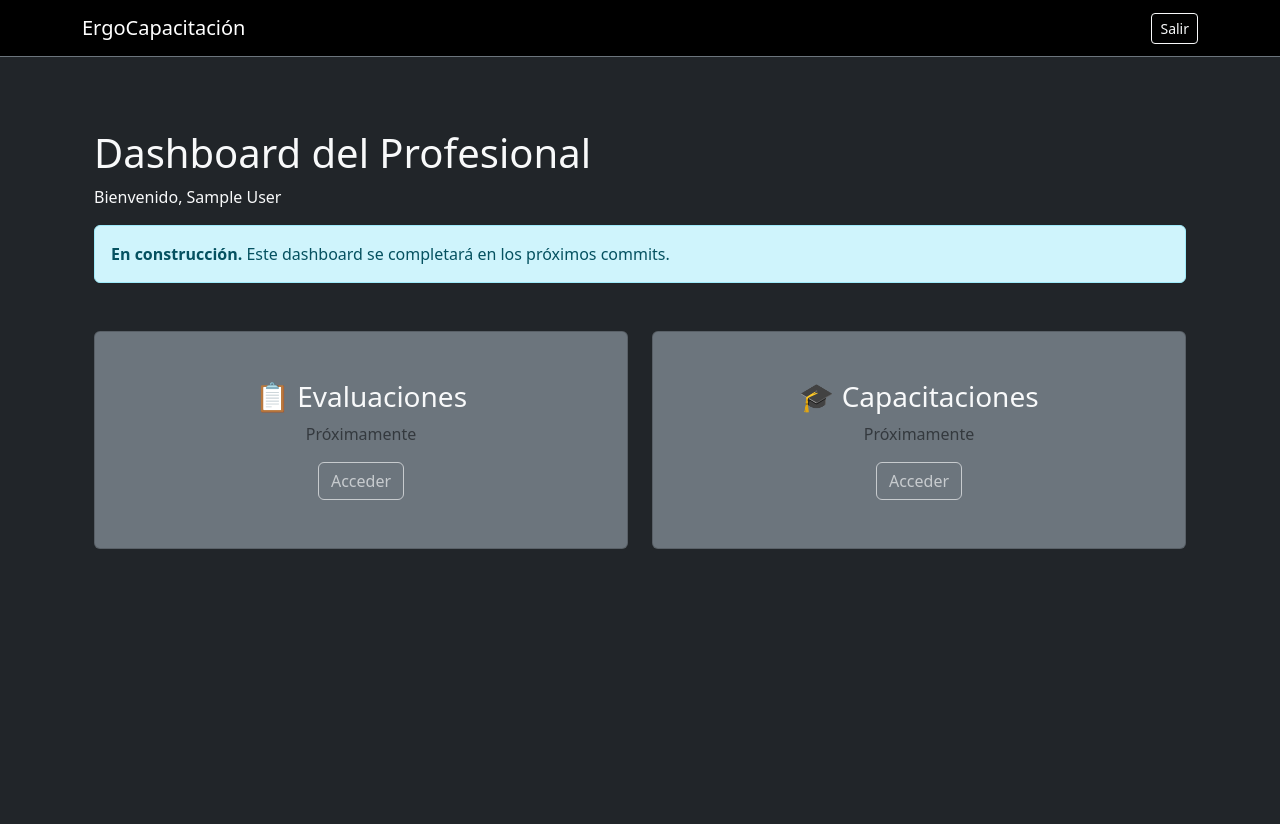
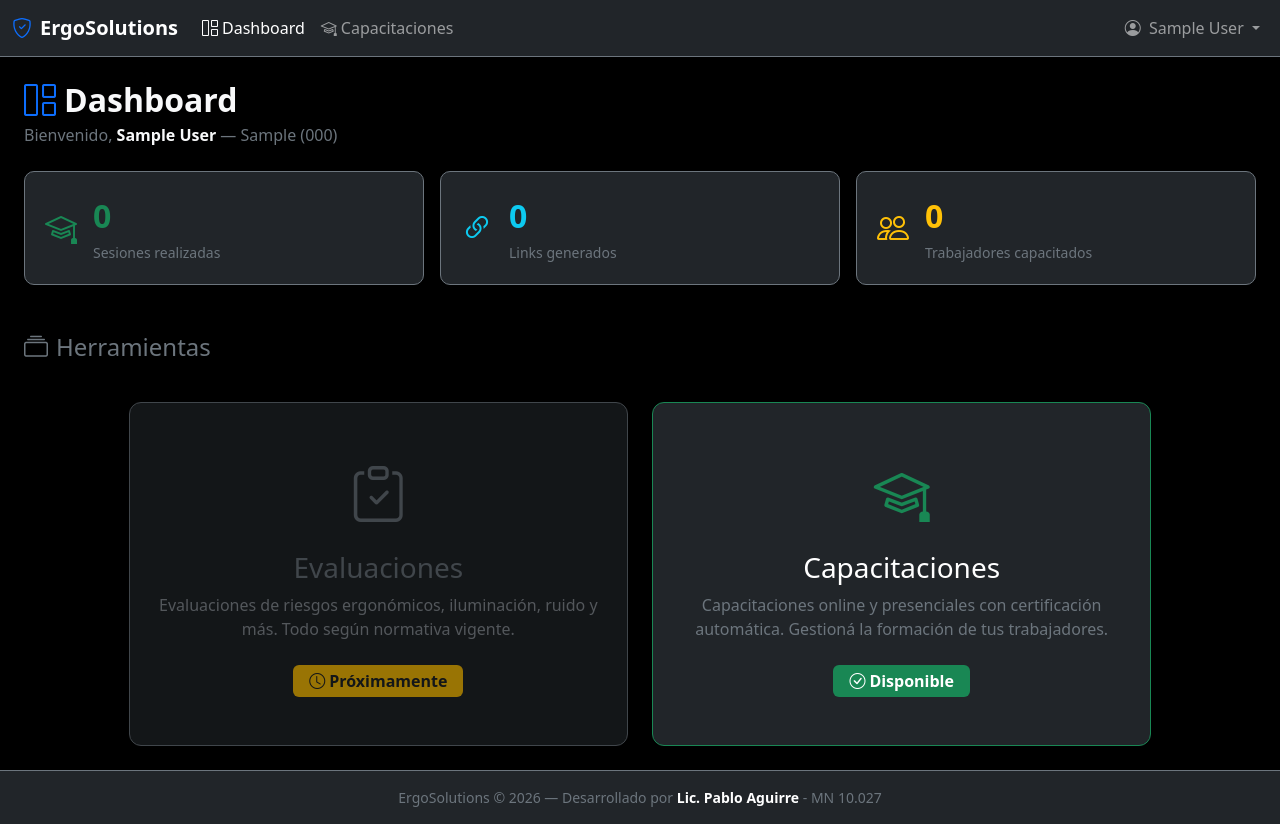
Before and after one commit to praguirre/ergocapacitacion, a Django app: page /dashboard/ in a window 1280 px wide. Before the commit the page ends 549 px from the top, so only its background shows below. Run offline with Django 5.2, Linux system fonts and the light colour scheme; a user stored in the database is signed in; tables that the repository leaves empty hold one stand-in row (values such as "Sample post"); parts of the project's set-up code (start-up, migrations or seed data) failed here and were passed over; some libraries are stand-ins or nearby versions.

Commit message:
Commit 15: Dashboard principal con selector Evaluaciones/Capacitaciones
- Template base para área de profesionales (base_dashboard.html)
- Estilos dashboard.css para cards, stats y breadcrumbs
- Dashboard con cards de Evaluaciones y Capacitaciones
- Evaluaciones desactivado con badge 'Próximamente'
- Capacitaciones activo (placeholder link hasta Commit 16)
- Navbar profesional con dropdown (perfil, logout)
- Stats placeholder (sesiones, links, trabajadores)
- Información del usuario logueado (nombre, profesión, matrícula)

```diff
--- a/apps/dashboard/views.py
+++ b/apps/dashboard/views.py
@@ -1,10 +1,11 @@
 # apps/dashboard/views.py
 # ============================================================================
-# COMMIT 11: Vistas placeholder para dashboard (se completan en Fase 3)
+# COMMIT 15: Dashboard principal de profesionales
 # ============================================================================
 
+from django.contrib.auth.decorators import login_required
 from django.shortcuts import render
-from django.contrib.auth.decorators import login_required
+
 from apps.accounts.decorators import professional_required
 
 
@@ -13,19 +14,22 @@ from apps.accounts.decorators import professional_required
 def home(request):
     """
     Dashboard principal del profesional.
-    Muestra selector de Evaluaciones / Capacitaciones.
+    Muestra selector de Evaluaciones / Capacitaciones y stats basicas.
     """
-    # Placeholder - se completa en Commit 15
+    # Stats placeholder - se completan en commits posteriores
+    stats = {
+        "capacitaciones_total": 0,
+        "links_generados": 0,
+        "trabajadores_capacitados": 0,
+    }
+
     return render(request, "dashboard/home.html", {
-        "user": request.user,
+        "stats": stats,
     })
 
 
 @login_required
 @professional_required
 def profile(request):
-    """Perfil del profesional."""
-    # Placeholder - se completa en Commit 26
-    return render(request, "dashboard/profile.html", {
-        "user": request.user,
-    })
+    """Perfil del profesional (placeholder - se completa en Commit 26)."""
+    return render(request, "dashboard/profile.html")
--- /dev/null
+++ b/static/css/dashboard.css
@@ -0,0 +1,108 @@
+/* static/css/dashboard.css */
+/* ============================================================================
+   COMMIT 15: Estilos para el area de profesionales
+   ============================================================================ */
+
+/* Cards del dashboard */
+.dashboard-card {
+    transition: transform 0.2s ease, box-shadow 0.2s ease;
+    border-radius: 12px;
+    overflow: hidden;
+}
+
+.dashboard-card:hover:not(.disabled-card) {
+    transform: translateY(-4px);
+    box-shadow: 0 8px 25px rgba(0, 0, 0, 0.3);
+}
+
+.dashboard-card .card-icon {
+    font-size: 3.5rem;
+    margin-bottom: 1rem;
+}
+
+.dashboard-card.disabled-card {
+    opacity: 0.6;
+    cursor: not-allowed;
+}
+
+.dashboard-card.disabled-card .card-body {
+    pointer-events: none;
+}
+
+/* Cards de capacitaciones */
+.training-card {
+    transition: transform 0.2s ease, box-shadow 0.2s ease;
+    border-radius: 12px;
+    cursor: pointer;
+}
+
+.training-card:hover:not(.disabled-card) {
+    transform: translateY(-4px);
+    box-shadow: 0 8px 25px rgba(0, 0, 0, 0.3);
+}
+
+.training-card .card-icon {
+    width: 64px;
+    height: 64px;
+    border-radius: 12px;
+    display: flex;
+    align-items: center;
+    justify-content: center;
+    font-size: 1.8rem;
+    margin-bottom: 1rem;
+}
+
+/* Selector de modalidad */
+.modality-card {
+    transition: all 0.3s ease;
+    border-radius: 12px;
+    cursor: pointer;
+    border: 2px solid transparent;
+}
+
+.modality-card:hover {
+    transform: translateY(-4px);
+    box-shadow: 0 8px 25px rgba(0, 0, 0, 0.3);
+}
+
+.modality-card.presencial:hover {
+    border-color: #ffc107;
+}
+
+.modality-card.online:hover {
+    border-color: #0d6efd;
+}
+
+/* Stats cards */
+.stat-card {
+    border-radius: 10px;
+    padding: 1.25rem;
+}
+
+.stat-card .stat-number {
+    font-size: 2rem;
+    font-weight: 700;
+}
+
+/* Breadcrumb custom */
+.breadcrumb-dark {
+    background: transparent;
+    padding: 0;
+}
+
+.breadcrumb-dark .breadcrumb-item a {
+    color: #6c757d;
+    text-decoration: none;
+}
+
+.breadcrumb-dark .breadcrumb-item a:hover {
+    color: #adb5bd;
+}
+
+.breadcrumb-dark .breadcrumb-item.active {
+    color: #f8f9fa;
+}
+
+.breadcrumb-dark .breadcrumb-item + .breadcrumb-item::before {
+    color: #6c757d;
+}
--- /dev/null
+++ b/templates/base_dashboard.html
@@ -0,0 +1,94 @@
+{% load static %}
+<!DOCTYPE html>
+<html lang="es" data-bs-theme="dark">
+<head>
+    <meta charset="UTF-8">
+    <meta name="viewport" content="width=device-width, initial-scale=1.0">
+    <title>{% block title %}Dashboard - ErgoSolutions{% endblock %}</title>
+
+    <!-- Bootstrap 5 CSS -->
+    <link href="https://cdn.jsdelivr.net/npm/bootstrap@5.3.0/dist/css/bootstrap.min.css" rel="stylesheet">
+    <!-- Bootstrap Icons -->
+    <link href="https://cdn.jsdelivr.net/npm/bootstrap-icons@1.11.0/font/bootstrap-icons.css" rel="stylesheet">
+    <!-- Custom CSS -->
+    <link rel="stylesheet" href="{% static 'css/dashboard.css' %}">
+    {% block extra_css %}{% endblock %}
+</head>
+<body class="bg-black text-light min-vh-100 d-flex flex-column">
+
+    <!-- ============================== NAVBAR ============================== -->
+    <nav class="navbar navbar-expand-lg navbar-dark bg-dark border-bottom border-secondary">
+        <div class="container-fluid">
+            <a class="navbar-brand fw-bold" href="{% url 'dashboard:home' %}">
+                <i class="bi bi-shield-check text-primary me-2"></i>ErgoSolutions
+            </a>
+            <button class="navbar-toggler" type="button" data-bs-toggle="collapse" data-bs-target="#dashboardNav">
+                <span class="navbar-toggler-icon"></span>
+            </button>
+
+            <div class="collapse navbar-collapse" id="dashboardNav">
+                <ul class="navbar-nav me-auto mb-2 mb-lg-0">
+                    <li class="nav-item">
+                        <a class="nav-link {% if request.resolver_match.url_name == 'home' %}active{% endif %}"
+                           href="{% url 'dashboard:home' %}">
+                            <i class="bi bi-grid-1x2 me-1"></i>Dashboard
+                        </a>
+                    </li>
+                    <li class="nav-item">
+                        <a class="nav-link" href="#">
+                            <i class="bi bi-mortarboard me-1"></i>Capacitaciones
+                        </a>
+                    </li>
+                </ul>
+
+                <ul class="navbar-nav ms-auto">
+                    <li class="nav-item dropdown">
+                        <a class="nav-link dropdown-toggle" href="#" role="button"
+                           data-bs-toggle="dropdown" aria-expanded="false">
+                            <i class="bi bi-person-circle me-1"></i>
+                            {{ request.user.display_name }}
+                        </a>
+                        <ul class="dropdown-menu dropdown-menu-end dropdown-menu-dark">
+                            <li>
+                                <a class="dropdown-item" href="{% url 'dashboard:profile' %}">
+                                    <i class="bi bi-person me-2"></i>Mi Perfil
+                                </a>
+                            </li>
+                            <li><hr class="dropdown-divider"></li>
+                            <li>
+                                <form method="post" action="{% url 'accounts_professional:professional_logout' %}">
+                                    {% csrf_token %}
+                                    <button type="submit" class="dropdown-item text-danger">
+                                        <i class="bi bi-box-arrow-right me-2"></i>Cerrar sesión
+                                    </button>
+                                </form>
+                            </li>
+                        </ul>
+                    </li>
+                </ul>
+            </div>
+        </div>
+    </nav>
+
+    <!-- ========================= CONTENIDO PRINCIPAL ========================= -->
+    {% include "includes/messages.html" %}
+
+    <main class="flex-grow-1">
+        {% block content %}{% endblock %}
+    </main>
+
+    <!-- ============================== FOOTER ============================== -->
+    <footer class="bg-dark border-top border-secondary py-3 mt-auto">
+        <div class="container-fluid">
+            <p class="text-secondary text-center mb-0 small">
+                ErgoSolutions &copy; 2026 — Desarrollado por
+                <strong class="text-white">Lic. Pablo Aguirre</strong> - MN 10.027
+            </p>
+        </div>
+    </footer>
+
+    <!-- Bootstrap JS -->
+    <script src="https://cdn.jsdelivr.net/npm/bootstrap@5.3.0/dist/js/bootstrap.bundle.min.js"></script>
+    {% block extra_js %}{% endblock %}
+</body>
+</html>
--- a/templates/dashboard/home.html
+++ b/templates/dashboard/home.html
@@ -1,33 +1,121 @@
-{% extends "base.html" %}
+{% extends "base_dashboard.html" %}
+
+{% block title %}Dashboard - ErgoSolutions{% endblock %}
 
 {% block content %}
-<div class="container py-5">
-    <h1>Dashboard del Profesional</h1>
-    <p>Bienvenido, {{ user.display_name|default:user.email }}</p>
+<div class="container-fluid py-4 px-4">
 
-    <div class="alert alert-info">
-        <strong>En construcción.</strong> Este dashboard se completará en los próximos commits.
+    <!-- Encabezado -->
+    <div class="row mb-4">
+        <div class="col">
+            <h2 class="fw-bold mb-1">
+                <i class="bi bi-grid-1x2 me-2 text-primary"></i>Dashboard
+            </h2>
+            <p class="text-secondary mb-0">
+                Bienvenido, <strong class="text-light">{{ request.user.display_name }}</strong>
+                {% if request.user.profession %}
+                    — {{ request.user.profession }}
+                    {% if request.user.license_number %}
+                        ({{ request.user.license_number }})
+                    {% endif %}
+                {% endif %}
+            </p>
+        </div>
     </div>
 
-    <div class="row g-4 mt-4">
-        <div class="col-md-6">
-            <div class="card bg-secondary text-light">
-                <div class="card-body text-center py-5">
-                    <h3>📋 Evaluaciones</h3>
-                    <p class="text-muted">Próximamente</p>
-                    <button class="btn btn-outline-light" disabled>Acceder</button>
+    <!-- Stats rápidas -->
+    <div class="row g-3 mb-5">
+        <div class="col-md-4">
+            <div class="stat-card bg-dark border border-secondary">
+                <div class="d-flex align-items-center">
+                    <div class="me-3">
+                        <i class="bi bi-mortarboard text-success" style="font-size: 2rem;"></i>
+                    </div>
+                    <div>
+                        <div class="stat-number text-success">{{ stats.capacitaciones_total|default:"0" }}</div>
+                        <small class="text-secondary">Sesiones realizadas</small>
+                    </div>
                 </div>
             </div>
         </div>
-        <div class="col-md-6">
-            <div class="card bg-secondary text-light">
-                <div class="card-body text-center py-5">
-                    <h3>🎓 Capacitaciones</h3>
-                    <p class="text-muted">Próximamente</p>
-                    <button class="btn btn-outline-light" disabled>Acceder</button>
+        <div class="col-md-4">
+            <div class="stat-card bg-dark border border-secondary">
+                <div class="d-flex align-items-center">
+                    <div class="me-3">
+                        <i class="bi bi-link-45deg text-info" style="font-size: 2rem;"></i>
+                    </div>
+                    <div>
+                        <div class="stat-number text-info">{{ stats.links_generados|default:"0" }}</div>
+                        <small class="text-secondary">Links generados</small>
+                    </div>
+                </div>
+            </div>
+        </div>
+        <div class="col-md-4">
+            <div class="stat-card bg-dark border border-secondary">
+                <div class="d-flex align-items-center">
+                    <div class="me-3">
+                        <i class="bi bi-people text-warning" style="font-size: 2rem;"></i>
+                    </div>
+                    <div>
+                        <div class="stat-number text-warning">{{ stats.trabajadores_capacitados|default:"0" }}</div>
+                        <small class="text-secondary">Trabajadores capacitados</small>
+                    </div>
                 </div>
             </div>
         </div>
     </div>
+
+    <!-- Selector principal -->
+    <div class="row mb-4">
+        <div class="col">
+            <h4 class="text-secondary mb-3">
+                <i class="bi bi-collection me-2"></i>Herramientas
+            </h4>
+        </div>
+    </div>
+
+    <div class="row g-4 justify-content-center">
+        <!-- Card EVALUACIONES (desactivado) -->
+        <div class="col-md-6 col-lg-5">
+            <div class="card dashboard-card disabled-card bg-dark border-secondary h-100">
+                <div class="card-body text-center py-5 px-4">
+                    <div class="card-icon text-secondary">
+                        <i class="bi bi-clipboard-check"></i>
+                    </div>
+                    <h3 class="card-title text-secondary">Evaluaciones</h3>
+                    <p class="card-text text-muted mb-4">
+                        Evaluaciones de riesgos ergonómicos, iluminación, ruido y más.
+                        Todo según normativa vigente.
+                    </p>
+                    <span class="badge bg-warning text-dark fs-6 px-3 py-2">
+                        <i class="bi bi-clock me-1"></i>Próximamente
+                    </span>
+                </div>
+            </div>
+        </div>
+
+        <!-- Card CAPACITACIONES (activo) -->
+        <div class="col-md-6 col-lg-5">
+            <a href="#" class="text-decoration-none" aria-label="Capacitaciones disponible en commit 16">
+                <div class="card dashboard-card bg-dark border-success h-100">
+                    <div class="card-body text-center py-5 px-4">
+                        <div class="card-icon text-success">
+                            <i class="bi bi-mortarboard"></i>
+                        </div>
+                        <h3 class="card-title text-white">Capacitaciones</h3>
+                        <p class="card-text text-secondary mb-4">
+                            Capacitaciones online y presenciales con certificación automática.
+                            Gestioná la formación de tus trabajadores.
+                        </p>
+                        <span class="badge bg-success fs-6 px-3 py-2">
+                            <i class="bi bi-check-circle me-1"></i>Disponible
+                        </span>
+                    </div>
+                </div>
+            </a>
+        </div>
+    </div>
+
 </div>
 {% endblock %}
```
Also changed, not shown: apps/dashboard/urls.py (+5 -4 lines).
